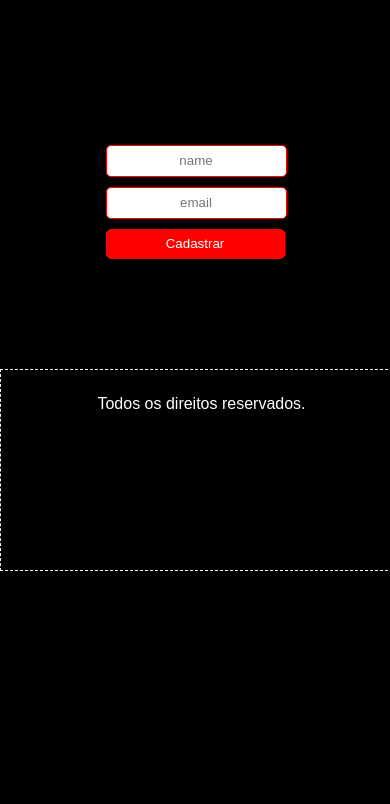
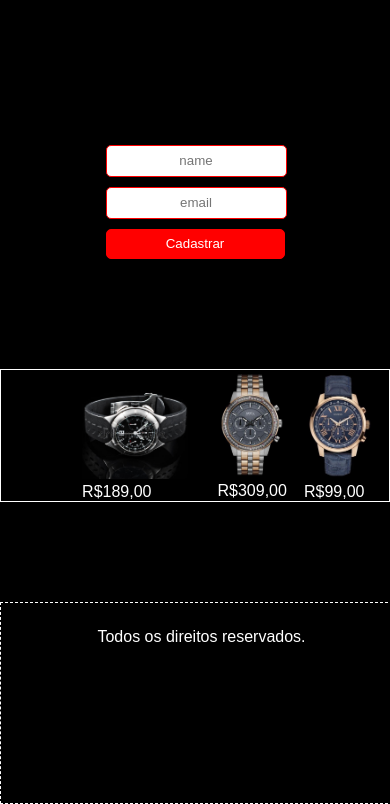
Before and after one commit to rafaelanalista/brasilstore, a plain HTML site: page index.html in a window 390 px wide. Shown: the part 624-1428 px from the top of the page. Before the commit the page ends 1195 px from the top, so only its background shows below. Drawn offline with Linux system fonts and the light colour scheme.

Commit message:
site completo

```diff
--- a/css/style.css
+++ b/css/style.css
@@ -7,7 +7,7 @@
 
 }
 
-html {
+html{
 
 }
 
@@ -26,6 +26,30 @@ top:10%;
   left:60%;
 
 }
+
+#vitrine{
+  border:1px solid white;
+  display:flex;
+  flex-direction:row;
+
+
+}
+
+
+#vitrine .prod{
+  margin-left:10%;
+
+
+}
+
+#vitrine{
+  padding-left:20%;
+}
+
+.prod img{
+  width:100px;
+}
+
 
 .link{
   margin-right:30px;
@@ -113,21 +137,36 @@ header{
 }
 .menu{
   margin-top:150px;
-	width: 100%;
+  width: 90%;
   top:0%;
-left:0%;
+  left:10%;
 }
 
 
 .logo > img{
-	margin-left: 20%;
+  margin-left: 50%;
 
+}
+
+#vitrne{
+
+  display:flex;
+  flex-direction:column;
+}
+
+#vitrine .prod{
+
+  margin-left:1%;
+}
+
+.prod img{
+
+  width:80%;
 }
 
 
 .link{
   margin-right:3%;
-
   margin-left:10%;
   font-family:Arial, sans-serif;
 
--- a/index.html
+++ b/index.html
@@ -21,10 +21,13 @@
 		</div>
 
 	</header>
+
+
+  <main>
+
 	  <div style="text-align:center;">
 			<img src="assets/bk.gif" id="bk" alt="Logotipo">
 	  </div>
-
 
 	  <h2><u>Ofertas imperdíveis</u></h2>
 	  <h2>Deixe seus dados para recebr nossas promoções</h2>
@@ -42,6 +45,35 @@
 		</div>
 
 	  </section>
+
+
+
+	 <section>
+		  <div id="vitrine" style="margin-top:100px;">
+		  <div class="prod">
+		  <img src="assets/relogio.png">
+		  <br />
+		  <span style="color:white"> R$189,00</span>
+		  </div>
+
+		  <div class="prod">
+		  <img src="assets/relogio2.png">
+		  <br />
+		  <span style="color:white"> R$309,00</span>
+		  </div>
+
+		  <div class="prod">
+		  <img src="assets/relogio3.png">
+		  <br />
+		  <span style="color:white"> R$99,00</span>
+		  </div>
+
+		  </div>
+
+	  </section>
+
+  </main>
+
   <footer>
     <p>Todos os direitos reservados.</p>
   </footer>
```
Also changed, not shown: assets/relogio.png (added), assets/relogio2.png (added), assets/relogio3.png (added). Lines whose indentation alone changed are shown as unchanged.
